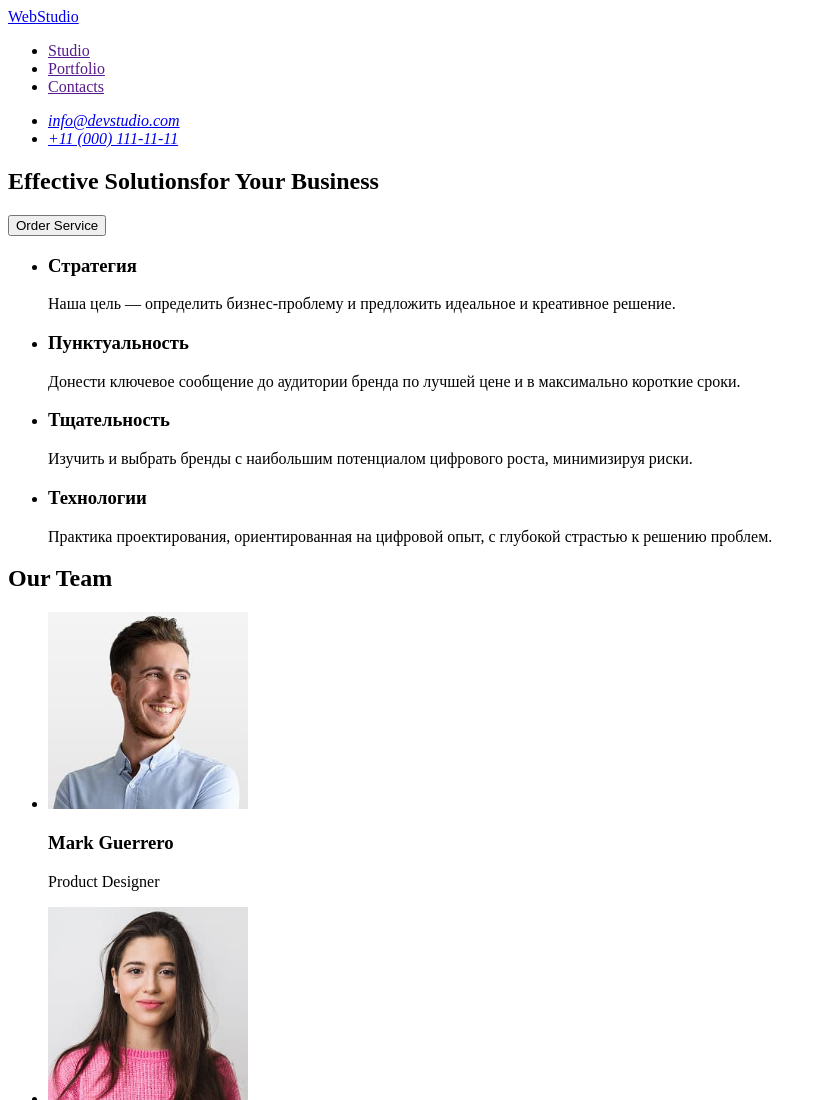
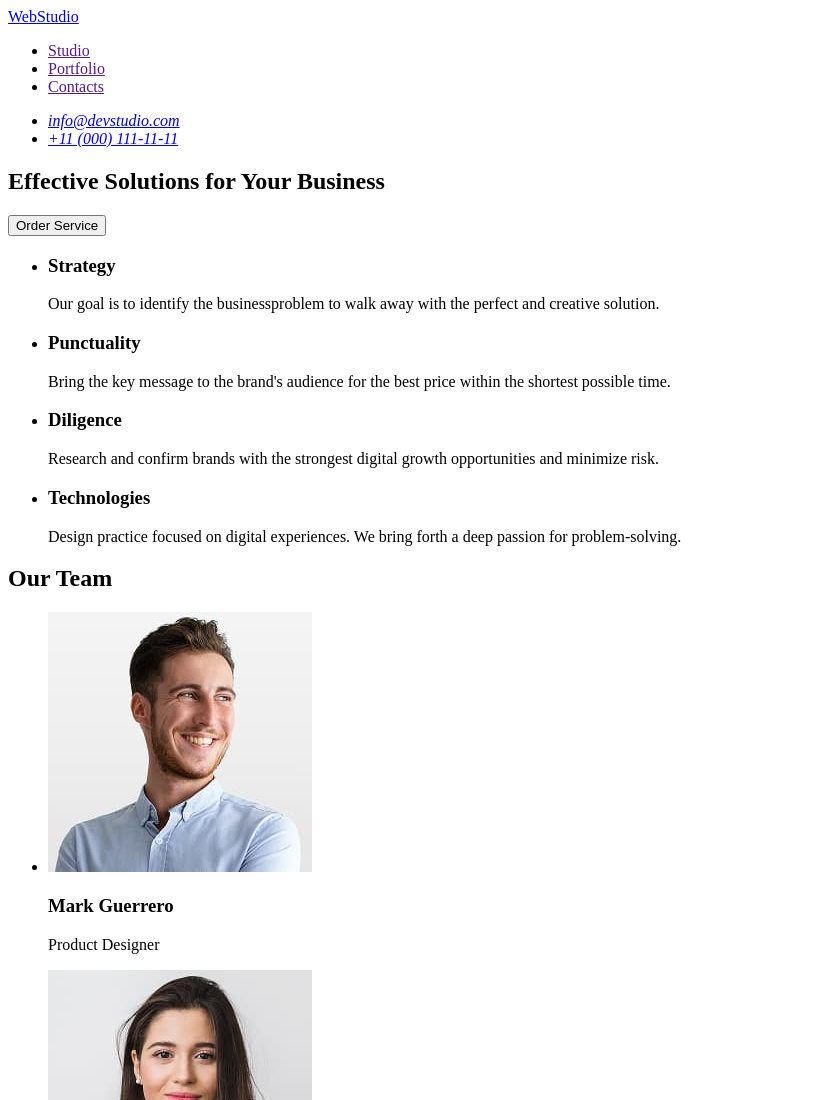
Before and after one commit to MichaelGyrevskih/goit-markup-hw-01, a plain HTML site: page index.html in a window 1280 px wide. Shown: the top 1100 px of the page, without its empty margins (0-827 px from the left). Drawn offline with Linux system fonts and the light colour scheme.

Commit message:
changes3

```diff
--- a/index.html
+++ b/index.html
@@ -9,6 +9,7 @@
     <header>
         <nav>
         <a href="./index.html">WebStudio</a>
+
             <ul>
                 <li><a href="">Studio</a></li>
                 <li><a href="">Portfolio</a></li>
@@ -27,27 +28,24 @@
 
     <main>
   <section>
-    <h1>Effective Solutionsfor Your Business</h1>
+    <h1>Effective Solutions for Your Business</h1>
     <button type="button">Order Service</button>
-  </section>
-
-  <section>
     <ul>
         <li>
-            <h3>Стратегия</h3>
-            <p>Наша цель — определить бизнес-проблему и предложить идеальное и креативное решение.</p>
+            <h3>Strategy</h3>
+            <p>Our goal is to identify the businessproblem to walk away with the perfect and creative solution.</p>
         </li>
         <li>
-            <h3>Пунктуальность</h3>
-            <p>Донести ключевое сообщение до аудитории бренда по лучшей цене и в максимально короткие сроки.</p>
+            <h3>Punctuality</h3>
+            <p>Bring the key message to the brand's audience for the best price within the shortest possible time.</p>
         </li>
         <li>
-            <h3>Тщательность</h3>
-            <p>Изучить и выбрать бренды с наибольшим потенциалом цифрового роста, минимизируя риски.</p>
+            <h3>Diligence</h3>
+            <p>Research and confirm brands with the strongest digital growth opportunities and minimize risk.</p>
         </li>
         <li>
-            <h3>Технологии</h3>
-            <p>Практика проектирования, ориентированная на цифровой опыт, с глубокой страстью к решению проблем.</p>
+            <h3>Technologies</h3>
+            <p>Design practice focused on digital experiences. We bring forth a deep passion for problem-solving.</p>
         </li>
 
     </ul>
@@ -58,22 +56,22 @@
     <h2>Our Team</h2>
     <ul>
         <li>
-            <img src="./images/person1.jpg" alt="A person wearing a light-blue long-sleeve shirt, with arms crossed, standing against a plain light-colored wall" width="200">
+            <img src="./images/person1.jpg" alt="A person wearing a light-blue long-sleeve shirt, with arms crossed, standing against a plain light-colored wall" width="264">
             <h3>Mark Guerrero</h3>
             <p>Product Designer</p>
         </li>
         <li>
-            <img src="./images/person2.jpg" alt="A person wearing a pink knitted sweater with long brown hair, standing against a plain white background." width="200">
+            <img src="./images/person2.jpg" alt="A person wearing a pink knitted sweater with long brown hair, standing against a plain white background." width="264">
             <h3>Tom Ford</h3>
             <p>Frontend Developer</p>
         </li>
         <li>
-            <img src="./images/person3.jpg" alt="A person wearing a light gray t-shirt with arms crossed, standing against a plain white background." width="200">
+            <img src="./images/person3.jpg" alt="A person wearing a light gray t-shirt with arms crossed, standing against a plain white background." width="264">
             <h3>Camila Garcia</h3>
             <p>Marketing</p>
         </li>
         <li>
-            <img src="./images/person4.jpg" alt="A person wearing a light blue collared dress shirt with buttons, short dark hair, standing against a plain white background." width="200">
+            <img src="./images/person4.jpg" alt="A person wearing a light blue collared dress shirt with buttons, short dark hair, standing against a plain white background." width="264">
             <h3>Daniel Wilson</h3>
             <p>UI Designer</p>
         </li>
```
